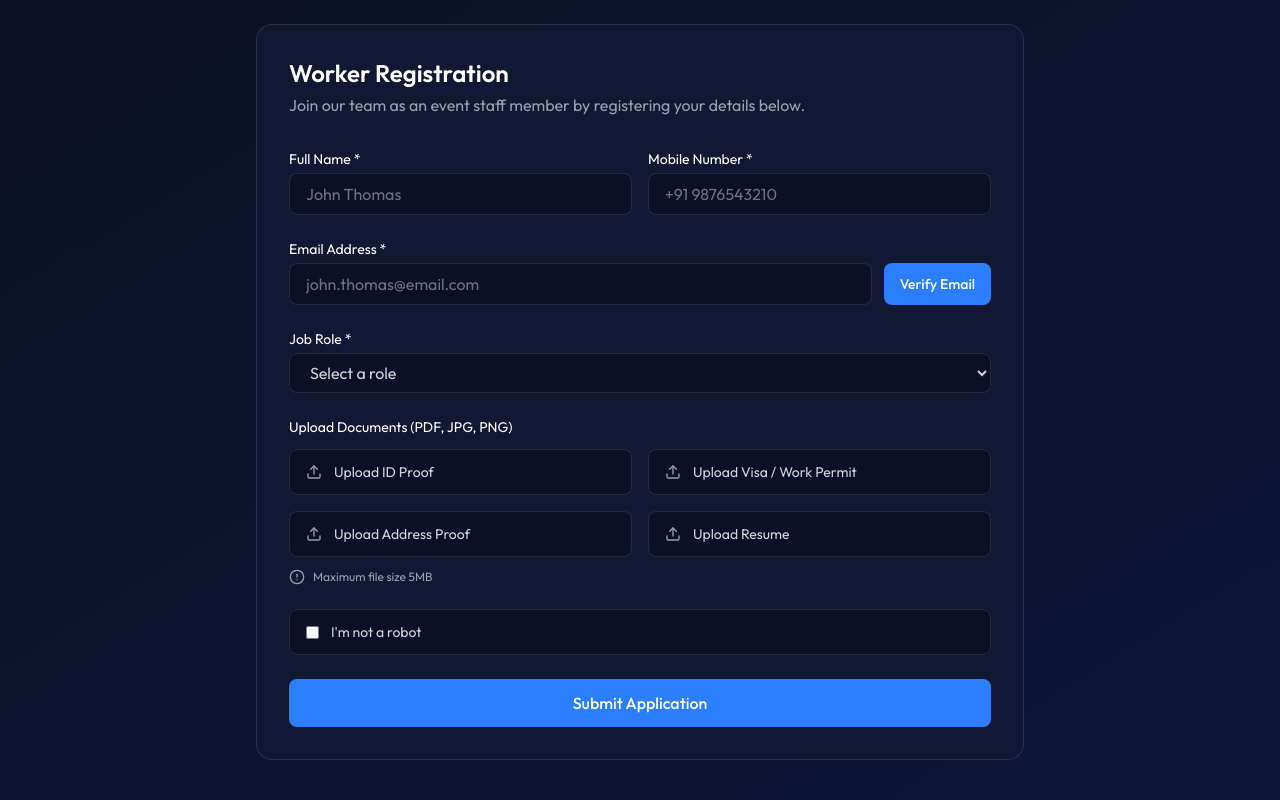
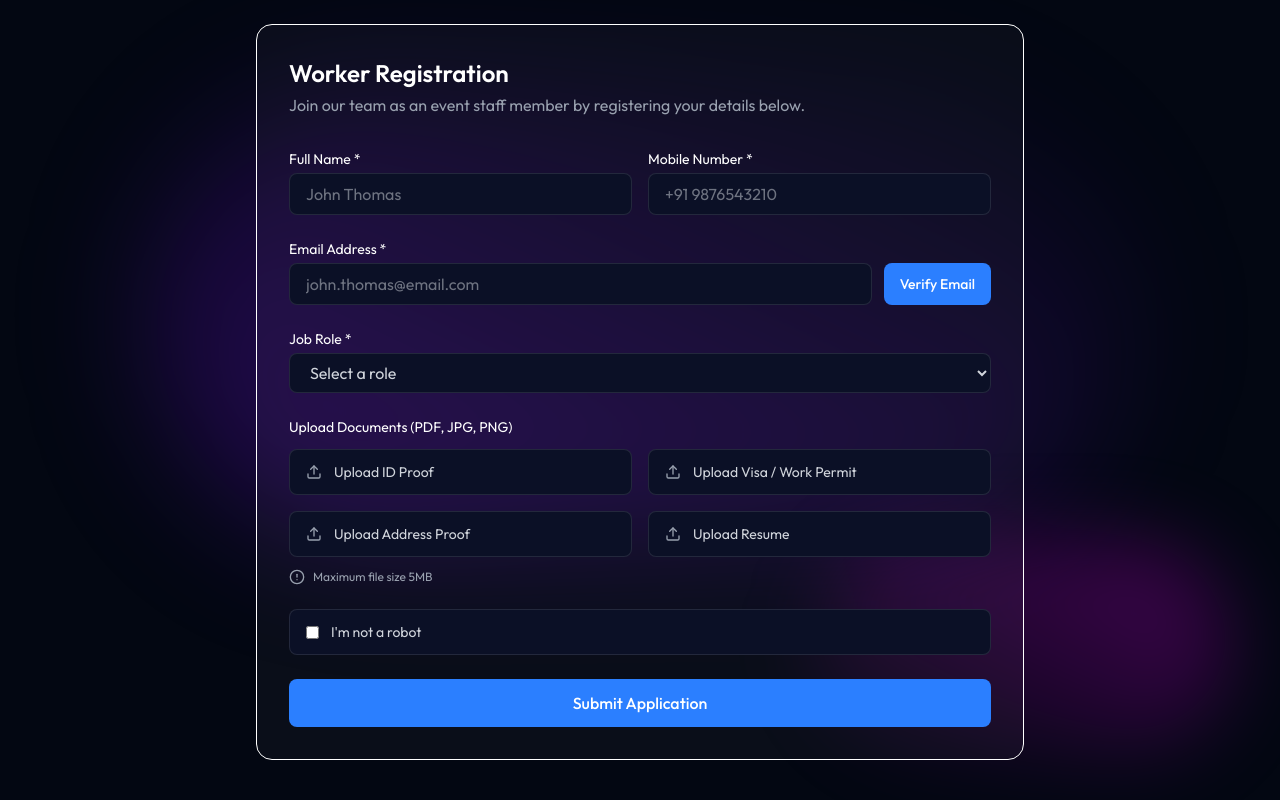
Before and after one commit to MidhunSreekkuttan/Event-Management, a React (Vite) app in the folder frontend/: page /workers/registration in a window 1280 px wide. Built offline with nearby package versions, Linux system fonts and the light colour scheme.

Commit message:
Change Background Theme

```diff
--- a/frontend/src/pages/workers/WorkersRegistration.jsx
+++ b/frontend/src/pages/workers/WorkersRegistration.jsx
@@ -62,8 +62,8 @@ export default function WorkerRegistration() {
   };
 
   return (
-    <div className="min-h-screen bg-gradient-to-br from-[#0B1026] to-[#0F1738] p-6">
-      <div className="max-w-3xl mx-auto bg-[#121833] border border-white/10 rounded-2xl p-8">
+    <div className="min-h-screen  p-6">
+      <div className="max-w-3xl mx-auto bg-white/3 border border-white rounded-2xl p-8">
 
         {/* HEADER */}
         <h1 className="text-2xl font-semibold text-white mb-1">
```
